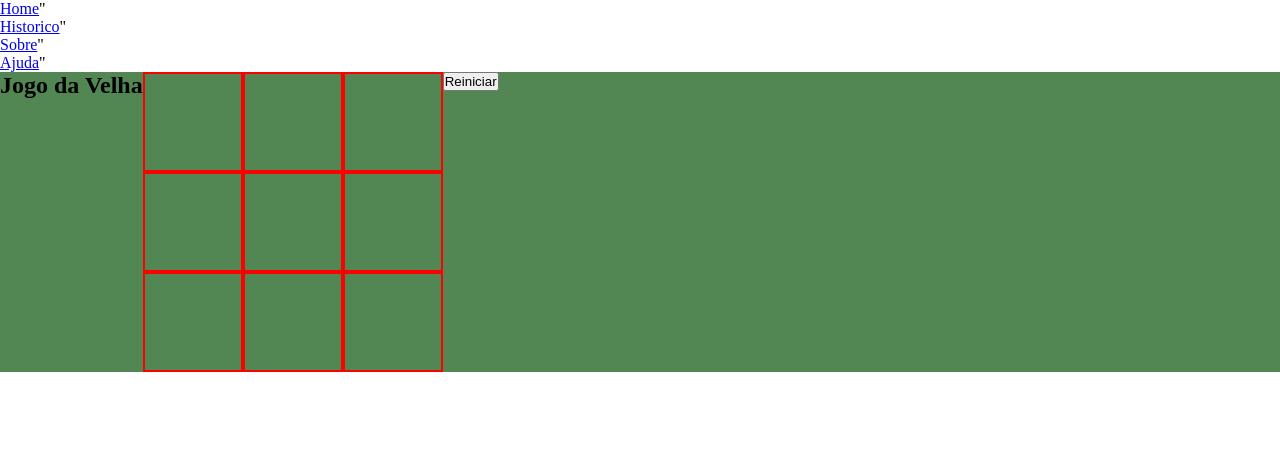
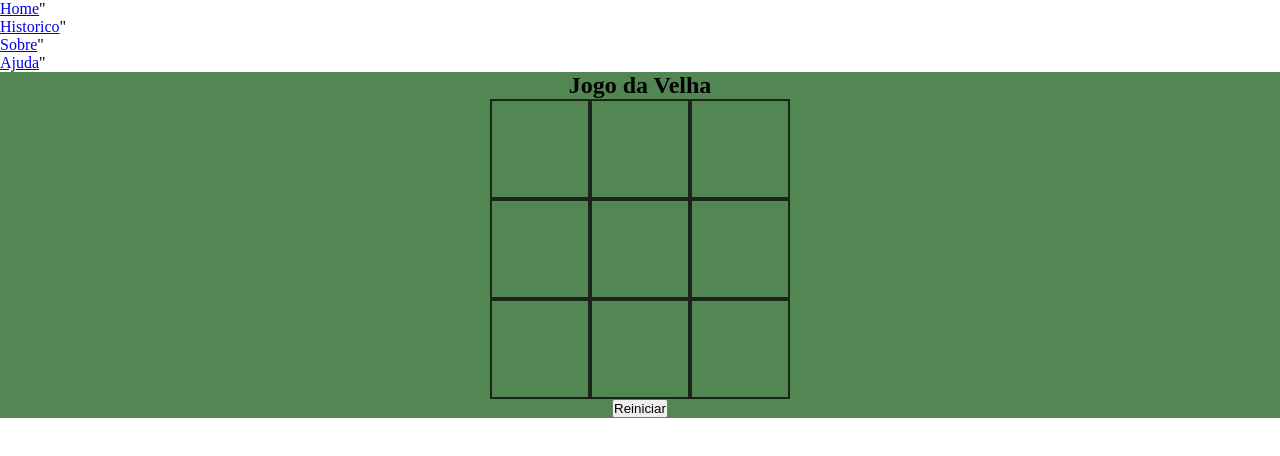
Before and after one commit to asantiagoNick/tic-tac-toe, a plain HTML site: page index.html in a window 1280 px wide. Drawn offline with Linux system fonts and the light colour scheme.

Commit message:
Add files via upload

```diff
--- a/css/main.css
+++ b/css/main.css
@@ -16,19 +16,34 @@
 .container{
     display: flex;
     background: var(--cor-fundo);
+    align-items: center;
+    flex-direction: column;
 }
 
-.matriz{
+.tabuleiro{
     display:grid;
     grid-template-columns: 100px 100px 100px;
-    max-width: 500px;
-    grid-template-rows: 100px 100px 100px;
+   grid-template-rows: 100px 100px 100px;
+     max-width: 500px;
+}
+
+
+.grid{
+    border: 2px solid rgb(26, 36, 25);
+    min-height: 100px;
+    min-width:100px;
+    background-color:var(--bg-color-main);
+    min-width: 100px;
+    min-height: 100px;
+    cursor: pointer;
+}
+
+#novo{
+    width: 100px;
+    height: 50px;
+    background-color: rgb(26, 36, 25) ;
+    cursor: pointer;
+    margin-top: 20px;
+    font-size: 20px;
 
 }
-
-.grid{
-    border: 2px solid red;
-    min-height: 100px;
-    min-width:100px;
-
-}
--- a/index.html
+++ b/index.html
@@ -12,9 +12,9 @@
         <nav>
             <ul>
                 <li><a href="#">Home</a>"</li>
-                <li><a href="#">Historico</a>"</li>
-                <li><a href="#">Sobre</a>"</li>
-                <li><a href="#">Ajuda</a>"</li>
+                <li><a href="pages/historico.html">Historico</a>"</li>
+                <li><a href="pages/sobre.html">Sobre</a>"</li>
+                <li><a href="pages/ajuda.html">Ajuda</a>"</li>
         </nav>
     </header>
 
@@ -23,21 +23,25 @@
             <h1>Jogo da Velha</h1>
         </section>
 
-        <section class="matriz">
-            <section class="grid" id="cel1"></section>
-            <section class="grid" id="cel2"></section>
-            <section class="grid" id="cel3"></section>
-            <section class="grid" id="cel4"></section>
-            <section class="grid" id="cel5"></section>
-            <section class="grid" id="cel6"></section>
-            <section class="grid" id="cel7"></section>
-            <section class="grid" id="cel8"></section>
-            <section class="grid" id="cel9"></section>
+        <section class="tabuleiro">
+            <section class="grid" id="cel1" onclick="joga(this.id);"></section>
+            <section class="grid" id="cel2" onclick="joga(this.id);"></section>
+            <section class="grid" id="cel3" onclick="joga(this.id);"></section>
+            <section class="grid" id="cel4" onclick="joga(this.id);"></section>
+            <section class="grid" id="cel5" onclick="joga(this.id);"></section>
+            <section class="grid" id="cel6" onclick="joga(this.id);"></section>
+            <section class="grid" id="cel7" onclick="joga(this.id);"></section>
+            <section class="grid" id="cel8" onclick="joga(this.id);"></section>
+            <section class="grid" id="cel9" onclick="joga(this.id);"></section>
         </section>
 
         <section class="renova">
             <button id="reinicia">Reiniciar</button>
         </section>
     </main>
+    <footer class="footer">
+
+    </footer>
+    <script src="js/main.js" defer></script>
 </body>
 </html>
--- /dev/null
+++ b/js/main.js
@@ -0,0 +1,2 @@
+// declaração de variaveis
+let nome = 1;
```
Also changed, not shown: pages/ajuda.html (added), pages/historico.html (added), pages/sobre.html (added).
